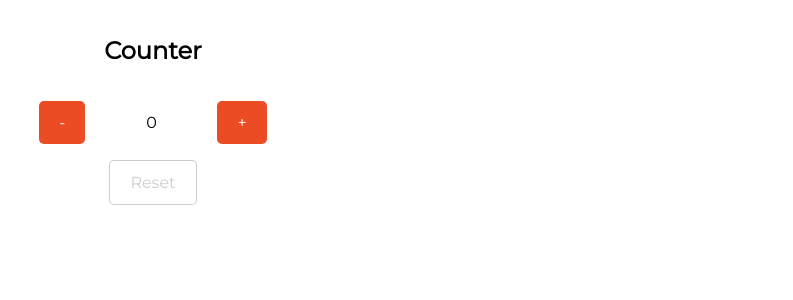
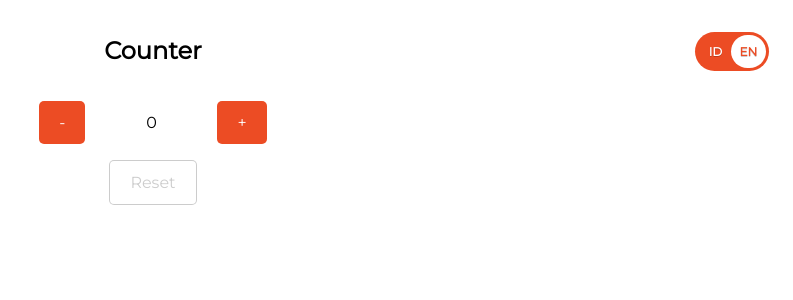
Before and after one commit to SarahAyuNanda/counter-app-ts, a React (Create React App) app: page / in a window 1280 px wide. Shown: the top 300 px of the page, without its empty margins (487-1280 px from the left). Built offline with nearby package versions, Linux system fonts and the light colour scheme.

Commit message:
feat: add language toggle

```diff
--- a/src/components/buttons/BaseButton/index.css
+++ /dev/null
@@ -1,56 +0,0 @@
-/* *************** BASE *************** */
-.base, .normal {
-  display: flex;
-  justify-content: center;
-  align-items: center;
-  width: min-content;
-  height: min-content;
-  padding: 12px 20px;
-  font: 16px 'Montserrat';
-  border-radius: 5px;
-  transition: all 0.2s ease-in-out;
-}
-
-/* *************** SMALL *************** */
-.small {
-  padding: 8px 14px;
-  font: 14px 'Montserrat';
-}
-
-/* *************** LARGE *************** */
-.large {
-  padding: 16px 24px;
-  font: 20px 'Montserrat';
-}
-
-/* *************** PRIMARY *************** */
-.primary {
-  color: var(--white);
-  background: var(--orange);
-  border: 1px none var(--black-shadow);
-}
-.primary:hover {
-  background: var(--tomate);
-}
-.primary:disabled {
-  background: var(--orange);
-  opacity: 50%;
-  cursor: not-allowed;
-}
-
-/* *************** SECONDARY *************** */
-.secondary {
-  color: var(--orange);
-  background: var(--white);
-  border: 1.5px solid var(--orange);
-}
-.secondary:hover {
-  color: var(--white);
-  background: var(--orange);
-}
-.secondary:disabled {
-  border: 1.5px solid var(--black-shadow);
-  color: var(--black-shadow);
-  background: var(--white);
-  cursor: not-allowed;
-}
--- a/src/components/buttons/BaseButton/index.tsx
+++ /dev/null
@@ -1,39 +0,0 @@
-import clsx from "clsx";
-import "./index.css";
-
-type Variants = 'primary' | 'secondary';
-type Sizes = 'small' | 'normal' | 'large';
-
-interface IPropsBaseButton {
-  variant: Variants,
-  size?: Sizes,
-  label: string,
-  disabled?: boolean,
-  onClick: () => void,
-}
-
-const BaseButton = (props: IPropsBaseButton) => {
-  const styles = clsx(
-    'base',
-    props.variant,
-    props.size,
-  )
-
-  return (
-    <button
-      type="button"
-      onClick={props.onClick}
-      className={styles}
-      disabled={props.disabled}
-    >
-      {props.label}
-    </button>
-  )
-};
-
-BaseButton.defaultProps = {
-  disabled: false,
-  size: 'normal'
-}
-
-export default BaseButton;
--- /dev/null
+++ b/src/components/toggle/LanguageToggle/index.css
@@ -0,0 +1,90 @@
+.switch {
+  position: absolute;
+  top: 2rem;
+  right: 1.5rem;
+}
+
+.switch > span {
+  position: absolute;
+  top: 12px;
+  pointer-events: none;
+  font-weight: bold;
+  font-size: 12px;
+  text-transform: uppercase;
+  text-shadow: 0 1px 0 var(--black-shadow);
+  width: 50%;
+  text-align: center;
+}
+
+input.check-toggle-round:checked ~ .id {
+  color: var(--white);
+}
+
+input.check-toggle-round:checked ~ .en {
+  color: var(--orange);
+}
+
+.switch > span.id {
+  left: 0;
+  padding-left: 2px;
+  color: var(--orange);
+}
+
+.switch > span.en {
+  right: 0;
+  padding-right: 2px;
+  color: var(--white);
+}
+
+.check-toggle {
+  position: absolute;
+  margin-left: -9999px;
+  visibility: hidden;
+}
+
+.check-toggle + label {
+  display: block;
+  position: relative;
+  cursor: pointer;
+  outline: none;
+  user-select: none;
+}
+
+input.check-toggle-round + label {
+  padding: 2px;
+  width: 70px;
+  height: 35px;
+  background-color: var(--orange);
+  border-radius: 60px;
+}
+
+input.check-toggle-round + label:before, input.check-toggle-round + label:after {
+  display: block;
+  position: absolute;
+  content: "";
+}
+
+input.check-toggle-round + label:before {
+  top: 3px;
+  left: 3px;
+  bottom: 3px;
+  right: 3px;
+  background-color: var(--orange);
+  border-radius: 60px;
+}
+input.check-toggle-round + label:after {
+  top: 3px;
+  left: 3px;
+  bottom: 3px;
+  width: 35px;
+  background-color: var(--white);
+  border-radius: 60px;
+  transition: margin 0.3s;
+}
+
+/* input.check-toggle-round:checked + label {
+} */
+
+input.check-toggle-round:checked + label:after {
+  margin-left: 33px;
+}
--- /dev/null
+++ b/src/components/toggle/LanguageToggle/index.tsx
@@ -0,0 +1,28 @@
+import React, { useState } from "react";
+import { useTranslation } from "react-i18next";
+import { languages } from "services/i18n/i18n";
+import "./index.css";
+
+const LanguageToggle = () => {
+  const { t, i18n } = useTranslation();
+
+  const [isChecked, setIsChecked] = useState(true);
+
+  const onChangeLang = (e: React.ChangeEvent<HTMLInputElement>) => {
+    const checked = e.target.checked;
+    const lang: languages = checked ? 'en' : 'id';
+    i18n.changeLanguage(lang);
+    setIsChecked(checked);
+  }
+
+  return (
+    <div className="switch">
+      <input checked={isChecked} onChange={onChangeLang} id="language-toggle" className="check-toggle check-toggle-round" type="checkbox" />
+      <label htmlFor="language-toggle"></label>
+      <span className="id">{t('id')}</span>
+      <span className="en">{t('en')}</span>
+    </div>
+  );
+};
+
+export default LanguageToggle;
--- a/src/pages/index.tsx
+++ b/src/pages/index.tsx
@@ -1,8 +1,8 @@
 import { useTranslation } from "react-i18next";
 import { useDispatch, useSelector } from "react-redux";
-import BaseButton from "components/buttons/BaseButton";
+import BaseButton from "components/button/BaseButton";
+import LanguageToggle from "components/toggle/LanguageToggle";
 import { IAppState } from "services/models";
-import CONSTANTS from "services/constants";
 import * as Action from "services/actions/counter"
 import './index.css';
 
@@ -19,6 +19,7 @@ const App = () => {
 
   return (
     <div className='main-page'>
+      <LanguageToggle />
       <h2>{t('counter')}</h2>
       <div className='main-content'>
         <BaseButton label={t('notation.minus')} onClick={onClickDecrement} variant={'primary'} />
```
